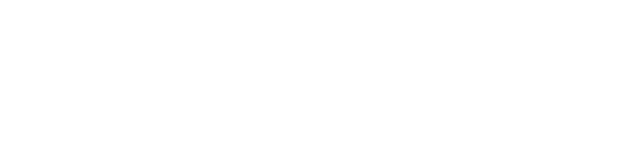
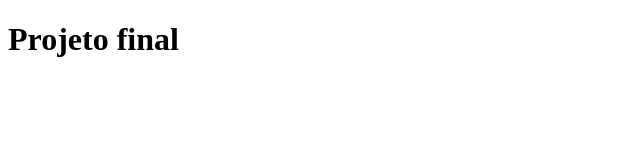
Before and after one commit to vivianemeirelles/vivianemeirelles.github.io, a plain HTML site: page index.html in a window 1280 px wide. Shown: the whole page, without its empty margins (0-640 px from the left). Drawn offline with Linux system fonts and the light colour scheme.

Commit message:
modificacao index.html

```diff
--- a/index.html
+++ b/index.html
@@ -2,9 +2,9 @@
 <html>
 	<head>
 		<meta charset="utf-8">
-		<title></title>
+		<title>Minha página pessoaç</title>
 	</head>
 	<body>
-
+		<h1>Projeto final</h1>
 	</body>
 </html>
```
